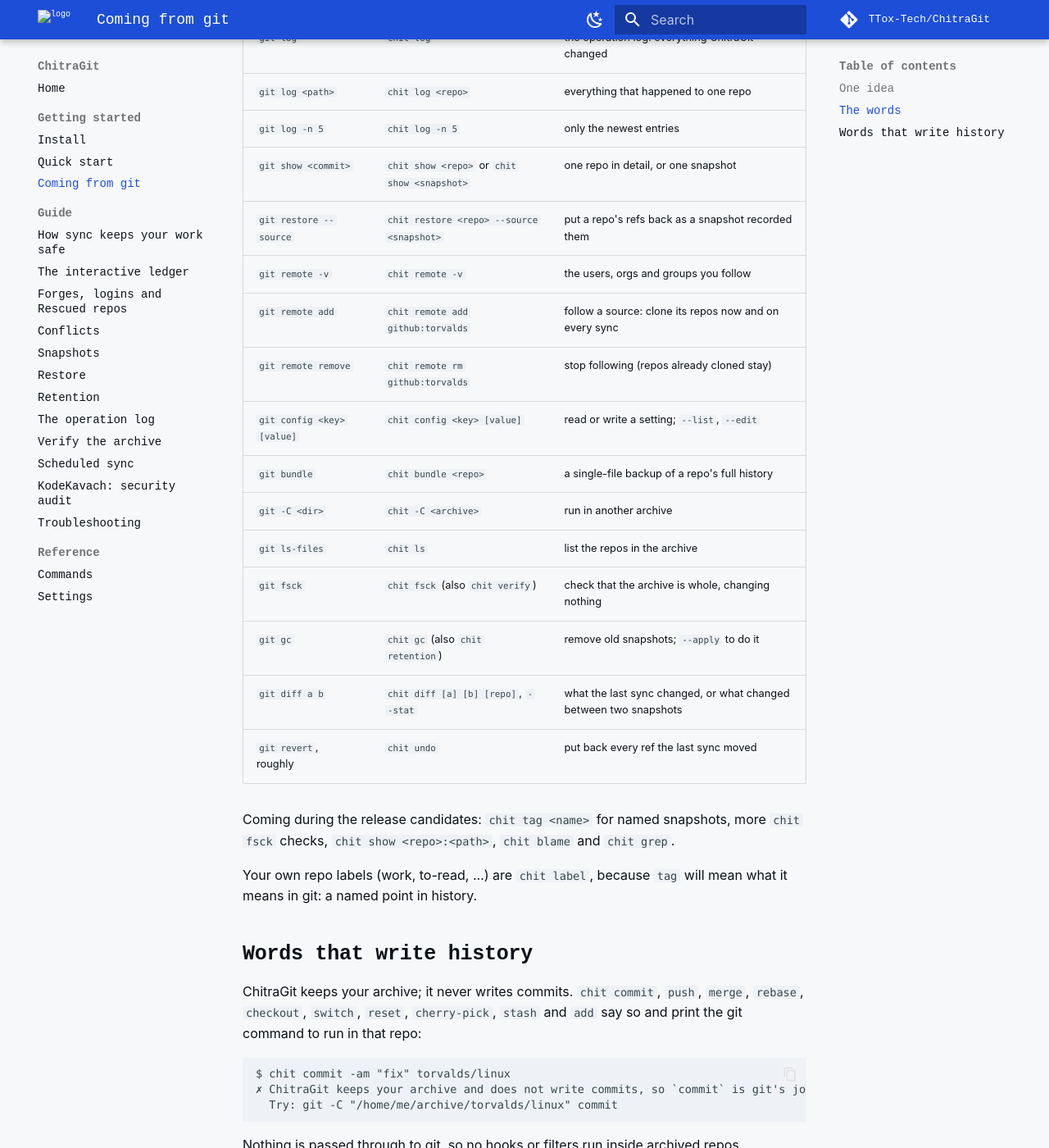
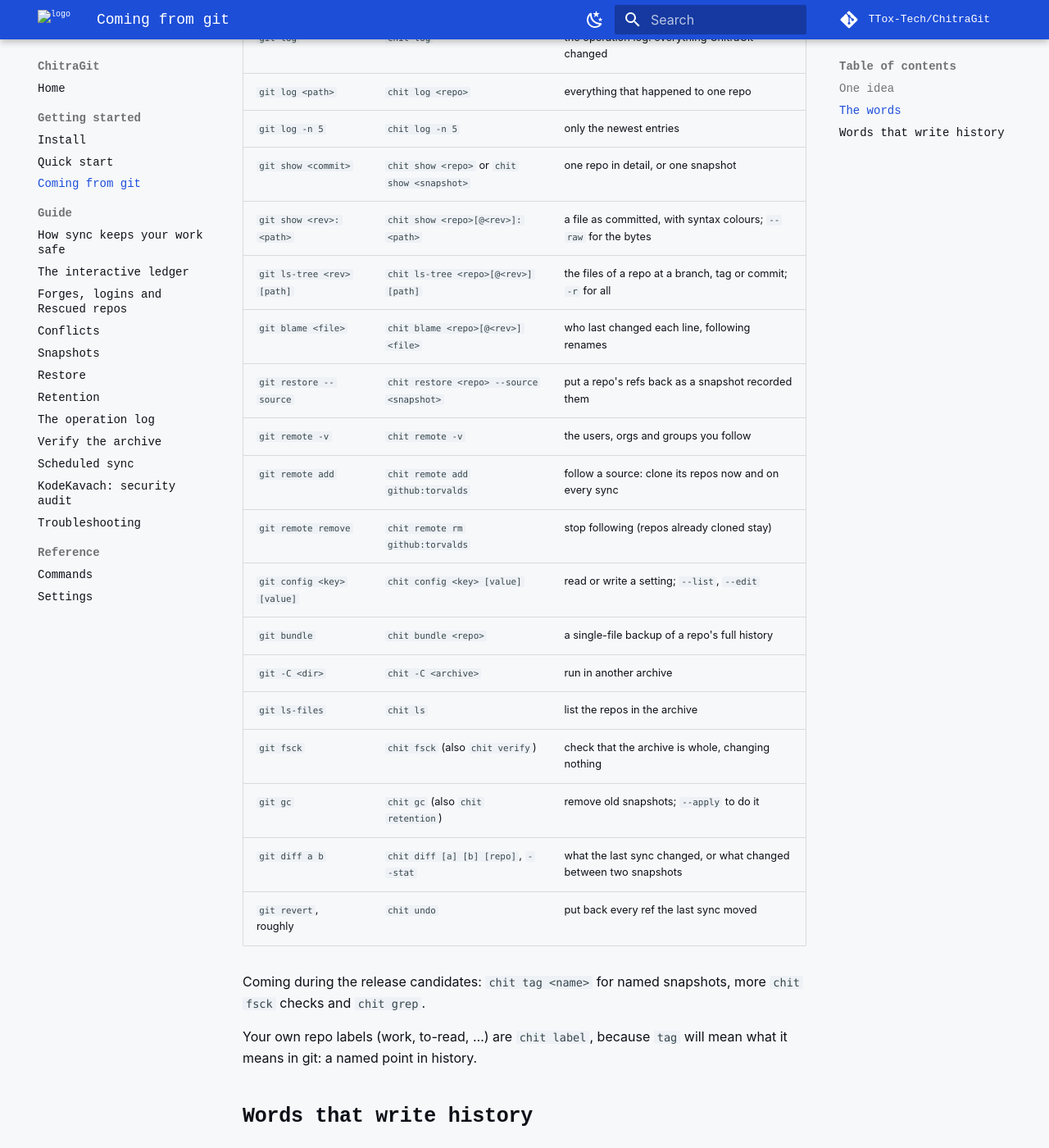
Before and after one commit to TTox-Tech/ChitraGit, an MkDocs documentation site: the page built from website/docs/guide/coming-from-git.md, in a window 1280 px wide and 1400 px high, scrolled down 903 px. Shown: the whole window at 82% size. Built offline with MkDocs 1.6.1 and Material for MkDocs 9.7.7, drawn with Linux system fonts in a browser that asks for light colours; some web fonts are replaced; comment, search, counter and statistics services are not loaded.

Commit message:
docs: ls-tree, show repo:path and blame in coming from git and the README

```diff
--- a/website/docs/guide/coming-from-git.md
+++ b/website/docs/guide/coming-from-git.md
@@ -27,6 +27,9 @@ like `git log <path>`.
 | `git log <path>` | `chit log <repo>` | everything that happened to one repo |
 | `git log -n 5` | `chit log -n 5` | only the newest entries |
 | `git show <commit>` | `chit show <repo>` or `chit show <snapshot>` | one repo in detail, or one snapshot |
+| `git show <rev>:<path>` | `chit show <repo>[@<rev>]:<path>` | a file as committed, with syntax colours; `--raw` for the bytes |
+| `git ls-tree <rev> [path]` | `chit ls-tree <repo>[@<rev>] [path]` | the files of a repo at a branch, tag or commit; `-r` for all |
+| `git blame <file>` | `chit blame <repo>[@<rev>] <file>` | who last changed each line, following renames |
 | `git restore --source` | `chit restore <repo> --source <snapshot>` | put a repo's refs back as a snapshot recorded them |
 | `git remote -v` | `chit remote -v` | the users, orgs and groups you follow |
 | `git remote add` | `chit remote add github:torvalds` | follow a source: clone its repos now and on every sync |
```
Also changed, not shown: other parts of website/docs/guide/coming-from-git.md (+1 -2 lines), CHANGELOG.md, README.md.
